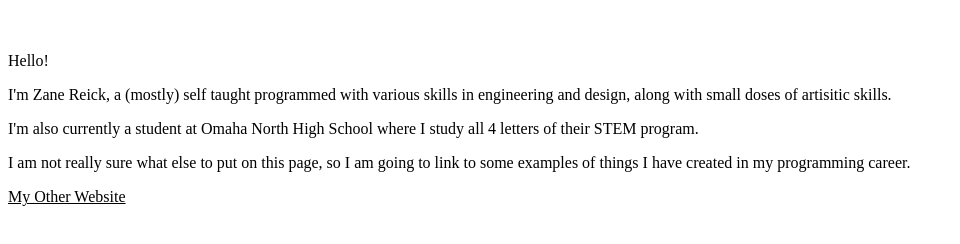
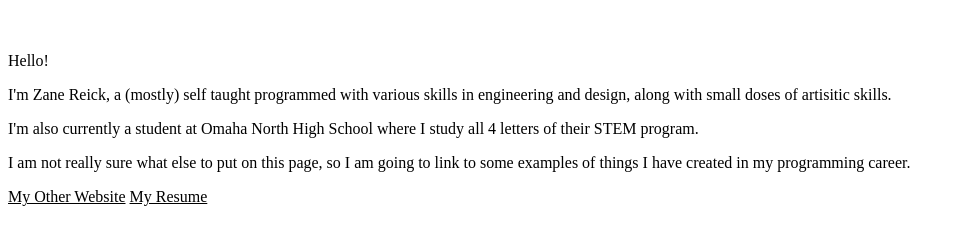
Before and after one commit to TotallyAProgrammer/TotallyAProgrammer.github.io, a plain HTML site: page index.html in a window 1280 px wide. Shown: the part 48-292 px from the top of the page, without its empty margins (0-960 px from the left). Drawn offline with Linux system fonts and the light colour scheme.

Commit message:
Added a link to my resume
I think I am really doing to much for how old I am lol. I guess if I do it now I won't have to do it later

```diff
--- a/index.html
+++ b/index.html
@@ -12,5 +12,6 @@
     <p>I am not really sure what else to put on this page, so I am going to link to some examples of things I have created in my programming career.</p>
   </div>
   <a class="other-website-link" href="https://craft.farfaction.com/">My Other Website</a>
+  <a class="resume-link" href="https://docs.google.com/document/d/10uM-NSKZNMNIu0L6IpKVGAXR8eMw7w6kk9oZRm4UpyY/edit?usp=sharing">My Resume</a>
 </body>
 </html>
```
